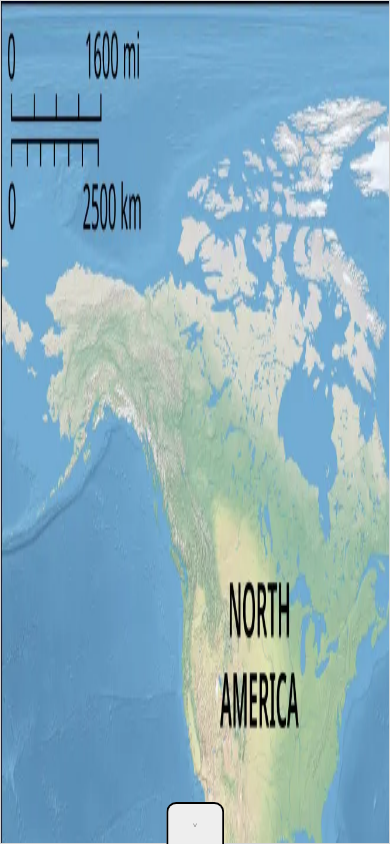
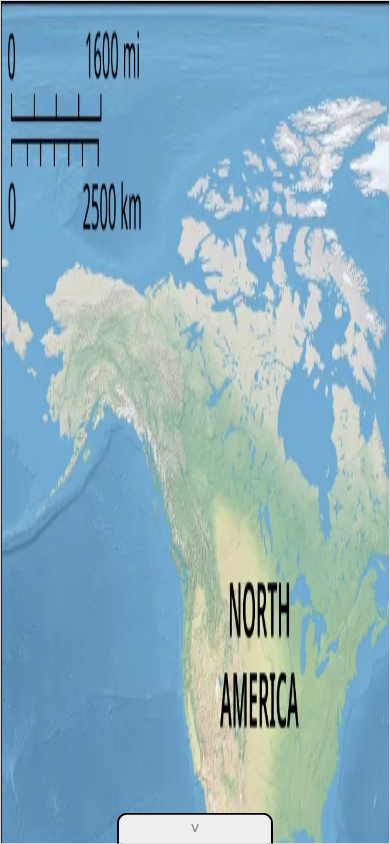
Before and after one commit to SSBASLD/ASC-Trash-Trackers-Map, a plain HTML site: page index.html in a window 390 px wide. Drawn offline with Linux system fonts and the light colour scheme.

Commit message:
why is mobile so hard

```diff
--- a/styles/collapsible.css
+++ b/styles/collapsible.css
@@ -29,7 +29,7 @@
 
 .collapsible:after {
   content:"\02C5";
-  font-size: 2vw;
+  font-size: 4vw;
 }
 
 .active:after {
@@ -69,8 +69,8 @@
     position:absolute;
     left:50%;
     top:100%;
-    width: 30%;
-    height: 20%;
+    width: 80%;
+    height: 15%;
     transform: translate(-50%, -100%);
     overflow:hidden;
     z-index: 1;
--- a/styles/collapsibleMarker.css
+++ b/styles/collapsibleMarker.css
@@ -19,8 +19,8 @@
 }
 
 .marker-parent {
-    width: 3%;
-    height: 10%;
+    width: 6%;
+    height: 5%;
     position: absolute;
     left: 50%;
     top: 50%;
```
Also changed, not shown: build/test.txt (deleted).
